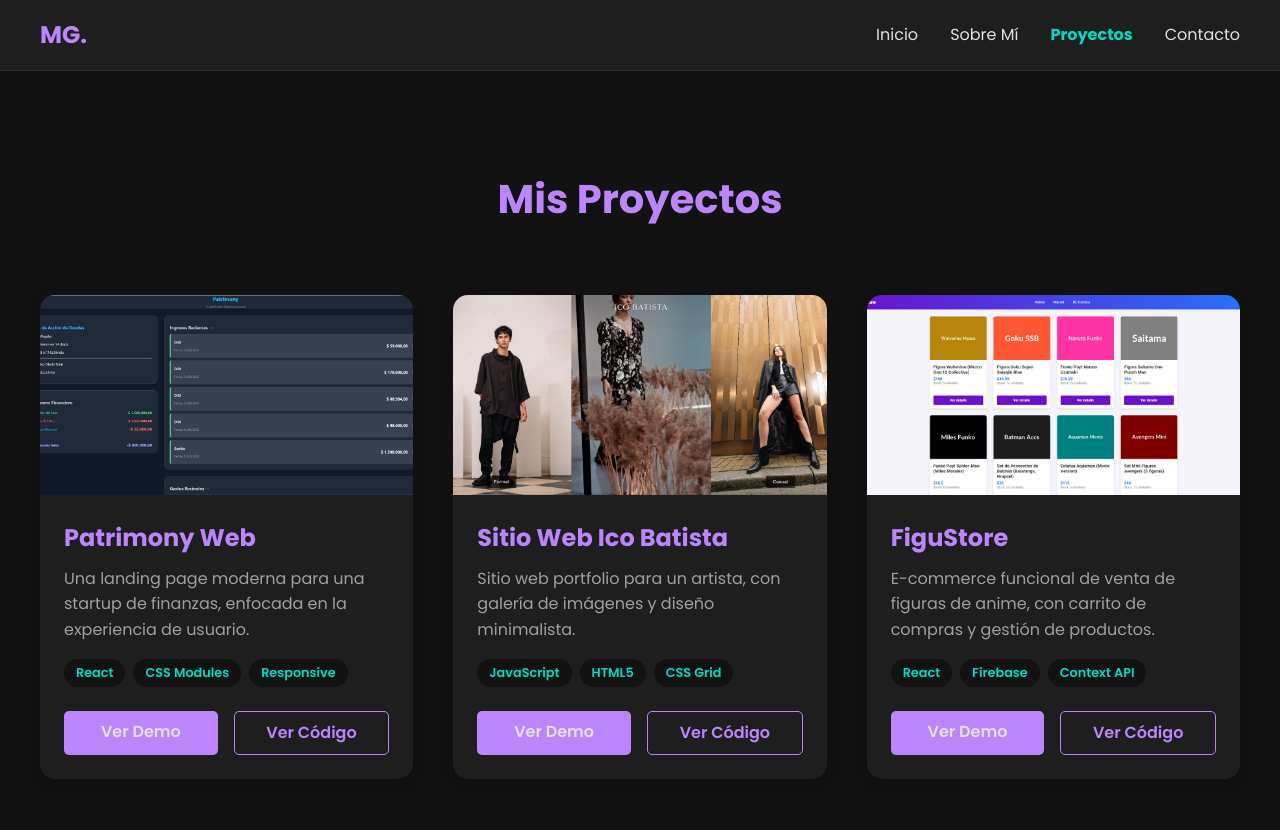
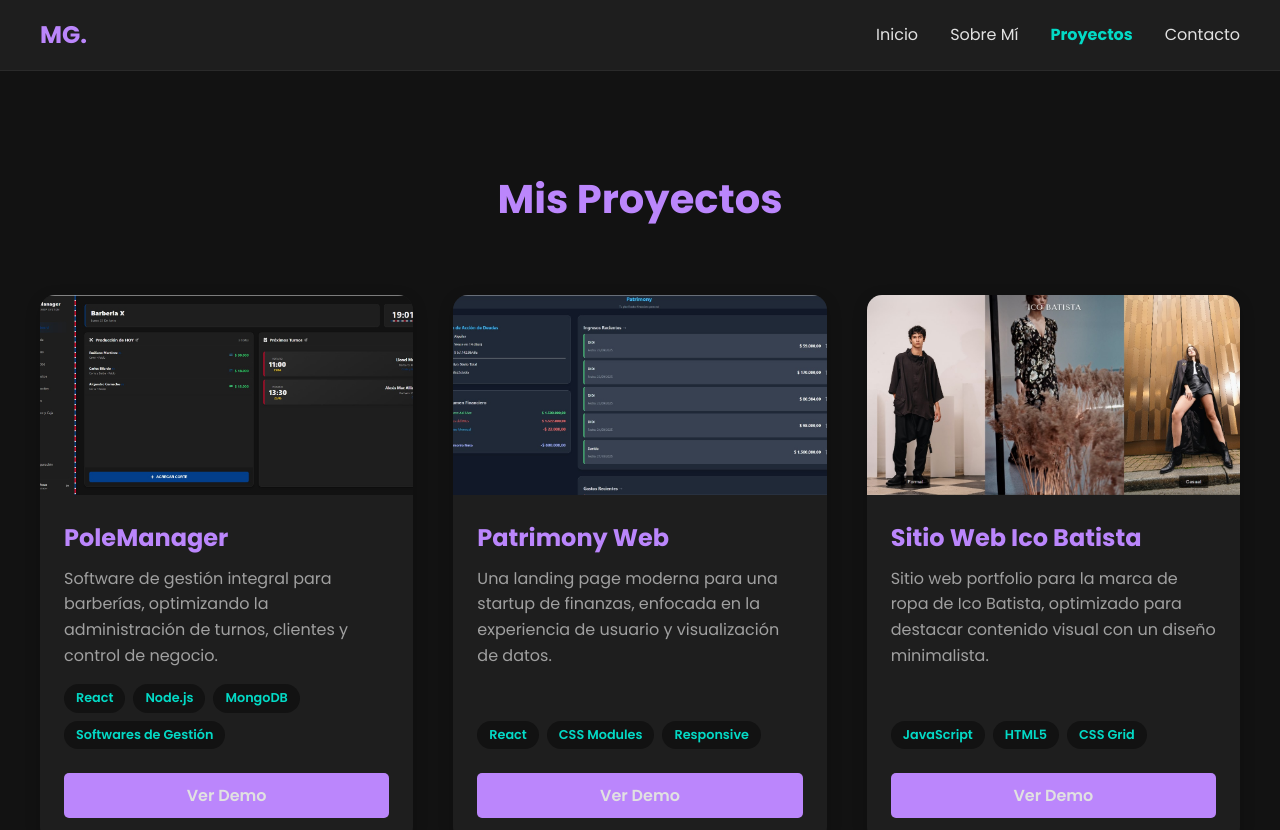
Before and after one commit to MauEGonzalez/Mi-Portfolio, a React (Vite) app: page /projects in a window 1280 px wide. Shown: the top 830 px of the page. Built offline with nearby package versions, Linux system fonts and the light colour scheme.

Commit message:
actualizaciones

```diff
--- a/src/components/ProjectCard/ProjectCard.jsx
+++ b/src/components/ProjectCard/ProjectCard.jsx
@@ -1,7 +1,7 @@
 import React from 'react';
 import styles from './ProjectCard.module.css';
 
-const ProjectCard = ({ title, description, tags, imageUrl, demoUrl, repoUrl }) => {
+const ProjectCard = ({ title, description, tags, imageUrl, demoUrl }) => {
   return (
     <div className={styles.card}>
       <div className={styles.imageContainer}>
@@ -18,23 +18,13 @@ const ProjectCard = ({ title, description, tags, imageUrl, demoUrl, repoUrl }) =
           ))}
         </div>
         <div className={styles.links}>
-
-          {/* --- AQUÍ ESTÁ LA SOLUCIÓN --- */}
           <a
             href={demoUrl}
-            target="_blank"  // <-- Esto abre en una nueva pestaña
-            rel="noopener noreferrer" // <-- Esto es por seguridad
+            target="_blank"
+            rel="noopener noreferrer"
           >
             Ver Demo
           </a>
-          <a
-            href={repoUrl}
-            target="_blank"  // <-- Esto abre en una nueva pestaña
-            rel="noopener noreferrer" // <-- Esto es por seguridad
-          >
-            Ver Código
-          </a>
-
         </div>
       </div>
     </div>
--- a/src/components/ProjectCard/ProjectCard.module.css
+++ b/src/components/ProjectCard/ProjectCard.module.css
@@ -78,28 +78,16 @@
 .links a {
   color: var(--text-color);
   background-color: var(--primary-color);
-  padding: 0.5rem 1.5rem;
+  padding: 0.6rem 1.5rem;
   border-radius: 5px;
   text-decoration: none;
   font-weight: 600;
   transition: background-color 0.3s ease;
   text-align: center;
-  flex: 1;
+  flex: 1; /* Al ser el único elemento, llenará el ancho disponible fluidamente */
 }
 
 .links a:hover {
   background-color: var(--secondary-color);
   color: var(--background-color);
 }
-
-
-.links a:last-child {
-  background-color: transparent;
-  color: var(--primary-color);
-  border: 1px solid var(--primary-color);
-}
-
-.links a:last-child:hover {
-  background-color: var(--primary-color);
-  color: var(--background-color);
-}
--- a/src/pages/About/About.jsx
+++ b/src/pages/About/About.jsx
@@ -3,12 +3,12 @@ import styles from './About.module.css';
 import fotoPerfil from '../../assets/foto-perfil.jpg';
 
 // Importación de los 6 certificados desde la carpeta assets
-import certDesarrolloWeb from '../../assets/Cert. Desarrollo Web.jpg';
-import certJavascript from '../../assets/Cert. Javascript.jpg';
-import certReact from '../../assets/Cert. React.jpg';
-import certBack1 from '../../assets/Cert. Back 1.jpg';
-import certBack2 from '../../assets/Cert. Back 2.jpg';
-import certBack3 from '../../assets/Cert. Back 3.jpg';
+import certDesarrolloWeb from '../../assets/Cert. Desarrollo Web.png';
+import certJavascript from '../../assets/Cert. Javascript.png';
+import certReact from '../../assets/Cert. React.png';
+import certBack1 from '../../assets/Cert. Back 1.png';
+import certBack2 from '../../assets/Cert. Back 2.png';
+import certBack3 from '../../assets/Cert. Back 3.png';
 
 const About = () => {
   // Array de certificados estructurado con título e imagen importada
@@ -37,10 +37,10 @@ const About = () => {
           <div className={styles.infoContainer}>
             <h2>Sobre Mí</h2>
             <p>
-              ¡Hola! Soy <strong>Mauro Gonzalez</strong>, Desarrollador Web Full-Stack graduado en enero de 2026. Mi viaje en el mundo de la programación comenzó con una gran curiosidad por cómo las ideas se transforman en aplicaciones interactivas, y hoy se consolida con la capacidad de estructurar soluciones robustas tanto en el frontend como en el backend.
+              ¡Hola! Mi nombre es <strong>Mauro Gonzalez</strong>. Soy un Desarrollador Web Full-Stack graduado de CoderHouse apasionado por la resolución de problemas. Me dedico a construir desde sitios web atractivos hasta softwares de gestión complejos que resuelven necesidades reales de negocio.
             </p>
             <p>
-              Me especializo en el ecosistema de JavaScript, dominando el desarrollo de interfaces dinámicas con React y la arquitectura de servidores escalables utilizando Node.js, Express y MongoDB (MERN Stack). Mi enfoque está puesto en escribir código limpio, modular y eficiente.
+              Mi mayor fortaleza es la adaptabilidad técnica: no importa qué tan compleja sea la idea que tengas en la cabeza, yo me encargo de transformarla en una solución digital funcional y plasmarla en la pantalla con código de alto rendimiento.
             </p>
           </div>
         </div>
--- a/src/pages/Contact/Contact.jsx
+++ b/src/pages/Contact/Contact.jsx
@@ -20,8 +20,8 @@ const Contact = () => {
     setLoading(true); // 4. Empezamos la carga
     setStatus({ type: '', message: '' }); // Limpiamos mensajes anteriores
 
-    // 5. La URL de nuestro endpoint en el backend
-    const backendUrl = 'https://mi-portfolio-backend-nepq.onrender.com/api/contact';
+    // 5. La NUEVA URL de nuestro endpoint en el backend de Render
+    const backendUrl = 'https://mi-portfolio-backend-702p.onrender.com/api/contact';
 
     // 6. Los datos que enviaremos, deben coincidir con el Modelo
     const formData = { name, email, message };
--- a/src/pages/Projects/Projects.jsx
+++ b/src/pages/Projects/Projects.jsx
@@ -1,50 +1,52 @@
 import React from 'react';
-import styles from './Projects.module.css'; // <-- 1. Importa los estilos
+import styles from './Projects.module.css';
 import ProjectCard from '../../components/ProjectCard/ProjectCard';
 
-// Importa tus imágenes (asegúrate que los nombres coincidan en /src/assets/)
+// Importación de imágenes desde la carpeta assets
 import imgPatrimony from '../../assets/patrimony-web.jpg';
 import imgIcoBatista from '../../assets/ico-batista.jpg';
-import imgFiguStore from '../../assets/figu-store.jpg'; // Revisa este nombre de archivo
+import imgFiguStore from '../../assets/figu-store.jpg';
+import imgPoleManager from '../../assets/PoleManagerweb.jpeg'; // Nueva imagen agregada
 
+// Array de proyectos actualizado con PoleManager y sin las propiedades repoUrl
 const projectsData = [
   {
+    title: "PoleManager",
+    description: "Software de gestión integral para barberías, optimizando la administración de turnos, clientes y control de negocio.",
+    tags: ["React", "Node.js", "MongoDB", "Softwares de Gestión"],
+    imageUrl: imgPoleManager,
+    demoUrl: "https://www.polemanagerweb.com/",
+  },
+  {
     title: "Patrimony Web",
-    description: "Una landing page moderna para una startup de finanzas, enfocada en la experiencia de usuario.",
+    description: "Una landing page moderna para una startup de finanzas, enfocada en la experiencia de usuario y visualización de datos.",
     tags: ["React", "CSS Modules", "Responsive"],
     imageUrl: imgPatrimony,
     demoUrl: "https://patrimony-app.vercel.app/",
-    repoUrl: "https://github.com/MauEGonzalez/patrimony-app.git",
   },
   {
     title: "Sitio Web Ico Batista",
-    description: "Sitio web portfolio para un artista, con galería de imágenes y diseño minimalista.",
+    description: "Sitio web portfolio para la marca de ropa de Ico Batista, optimizado para destacar contenido visual con un diseño minimalista.",
     tags: ["JavaScript", "HTML5", "CSS Grid"],
     imageUrl: imgIcoBatista,
     demoUrl: "https://ico-batista-web.vercel.app/",
-    repoUrl: "https://github.com/MauEGonzalez/ico-batista-web.git",
   },
   {
     title: "FiguStore",
-    description: "E-commerce funcional de venta de figuras de anime, con carrito de compras y gestión de productos.",
+    description: "E-commerce funcional de venta de figuras coleccionables de anime, con carrito de compras y gestión dinámica de productos.",
     tags: ["React", "Firebase", "Context API"],
     imageUrl: imgFiguStore,
     demoUrl: "https://figustoreapp.vercel.app/",
-    repoUrl: "https://github.com/MauEGonzalez/FiguStore.git",
   },
 ];
 
 const Projects = () => {
   return (
-    // <-- 2. Aplica la clase a la sección
     <section className={styles.projectsSection} id="projects">
 
-      {/* <-- 3. Aplica la clase al título */}
       <h2 className={styles.title}>Mis Proyectos</h2>
 
-      {/* <-- 4. ESTA ES LA CLASE MÁS IMPORTANTE */}
       <div className={styles.grid}>
-
         {projectsData.map((project, index) => (
           <ProjectCard
             key={index}
@@ -53,7 +55,6 @@ const Projects = () => {
             tags={project.tags}
             imageUrl={project.imageUrl}
             demoUrl={project.demoUrl}
-            repoUrl={project.repoUrl}
           />
         ))}
       </div>
```
Also changed, not shown: src/assets/PoleManagerweb.jpeg (added).
